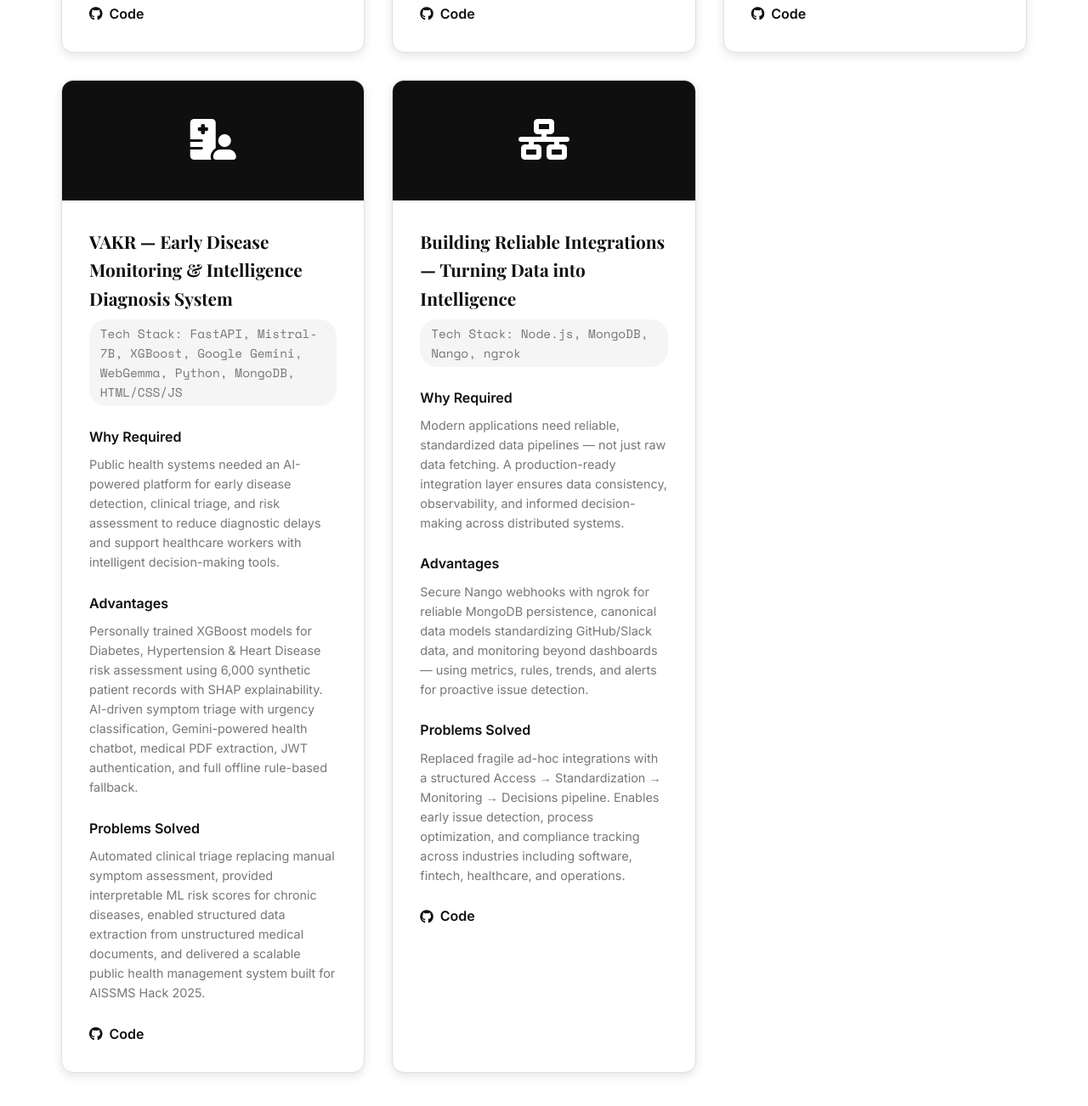
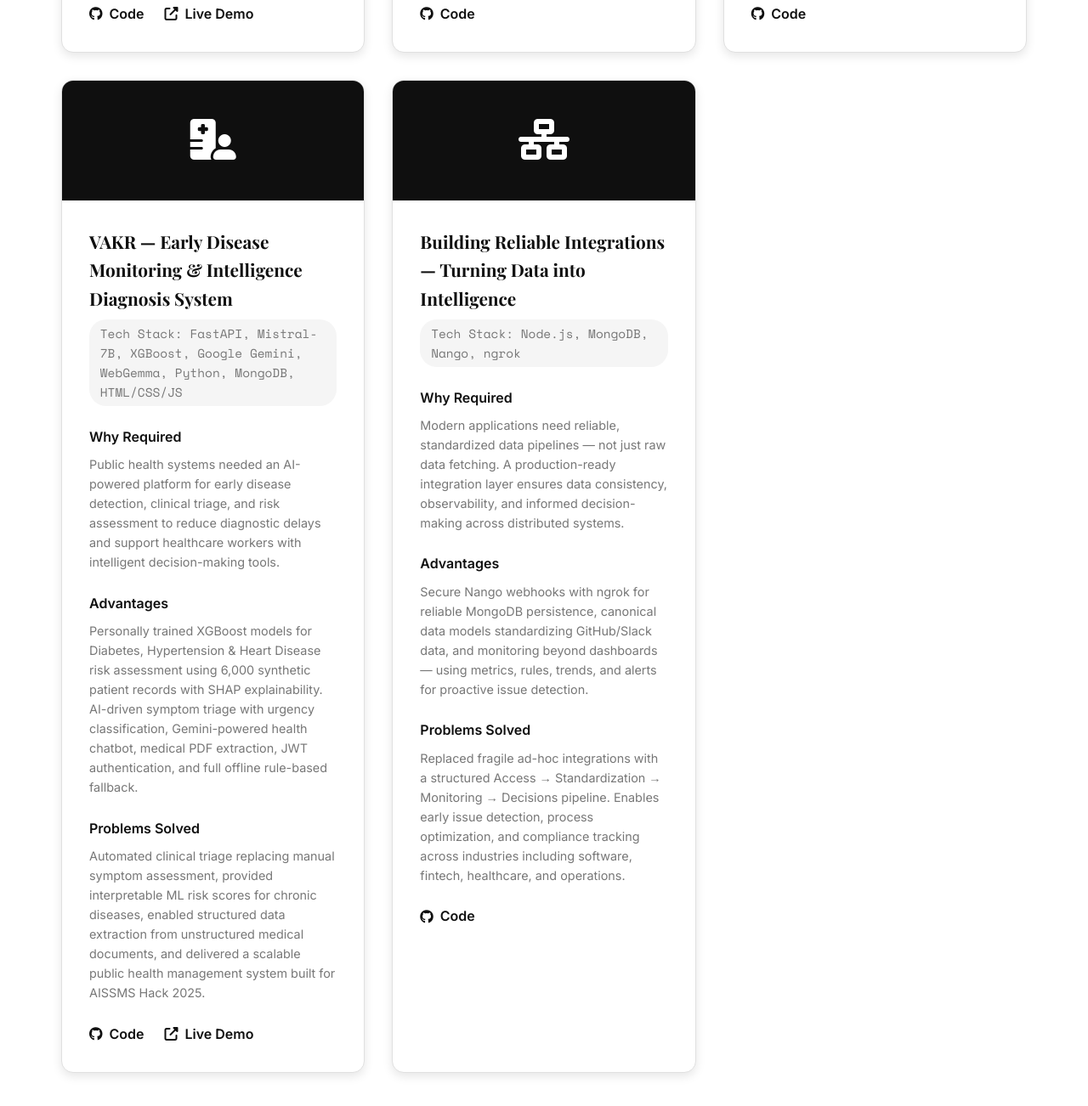
Before and after one commit to Uddhav921/Portfolio, a plain HTML site: page index.html in a window 1280 px wide. Shown: the part 3015-4317 px from the top of the page at 85% size. Drawn offline with nearby package versions, Linux system fonts and the light colour scheme.

Commit message:
added live demo in index.php

```diff
--- a/index.html
+++ b/index.html
@@ -167,9 +167,13 @@
               </div>
 
               <div class="project-links">
-                <a href="https://github.com/Uddhav921/Planify-Event-Hub" target="_blank" rel="noopener noreferrer"
+                <a href="https://github.com/Uddhav921/PlanifyEventHub" target="_blank" rel="noopener noreferrer"
                   aria-label="View Planify source code">
                   <i class="fab fa-github"></i> Code
+                </a>
+                <a href="http://planifyhub.infinityfree.me/?i=" target="_blank" rel="noopener noreferrer"
+                  aria-label="View Planify live demo">
+                  <i class="fas fa-external-link-alt"></i> Live Demo
                 </a>
               </div>
             </div>
@@ -284,6 +288,10 @@
                 <a href="https://github.com/Uddhav921/IntelligenceDiagnosis" target="_blank" rel="noopener noreferrer"
                   aria-label="View VAKR source code">
                   <i class="fab fa-github"></i> Code
+                </a>
+                <a href="https://arogya-production-db81.up.railway.app/#tech" target="_blank" rel="noopener noreferrer"
+                  aria-label="View Arogya live demo">
+                  <i class="fas fa-external-link-alt"></i> Live Demo
                 </a>
               </div>
             </div>
```
